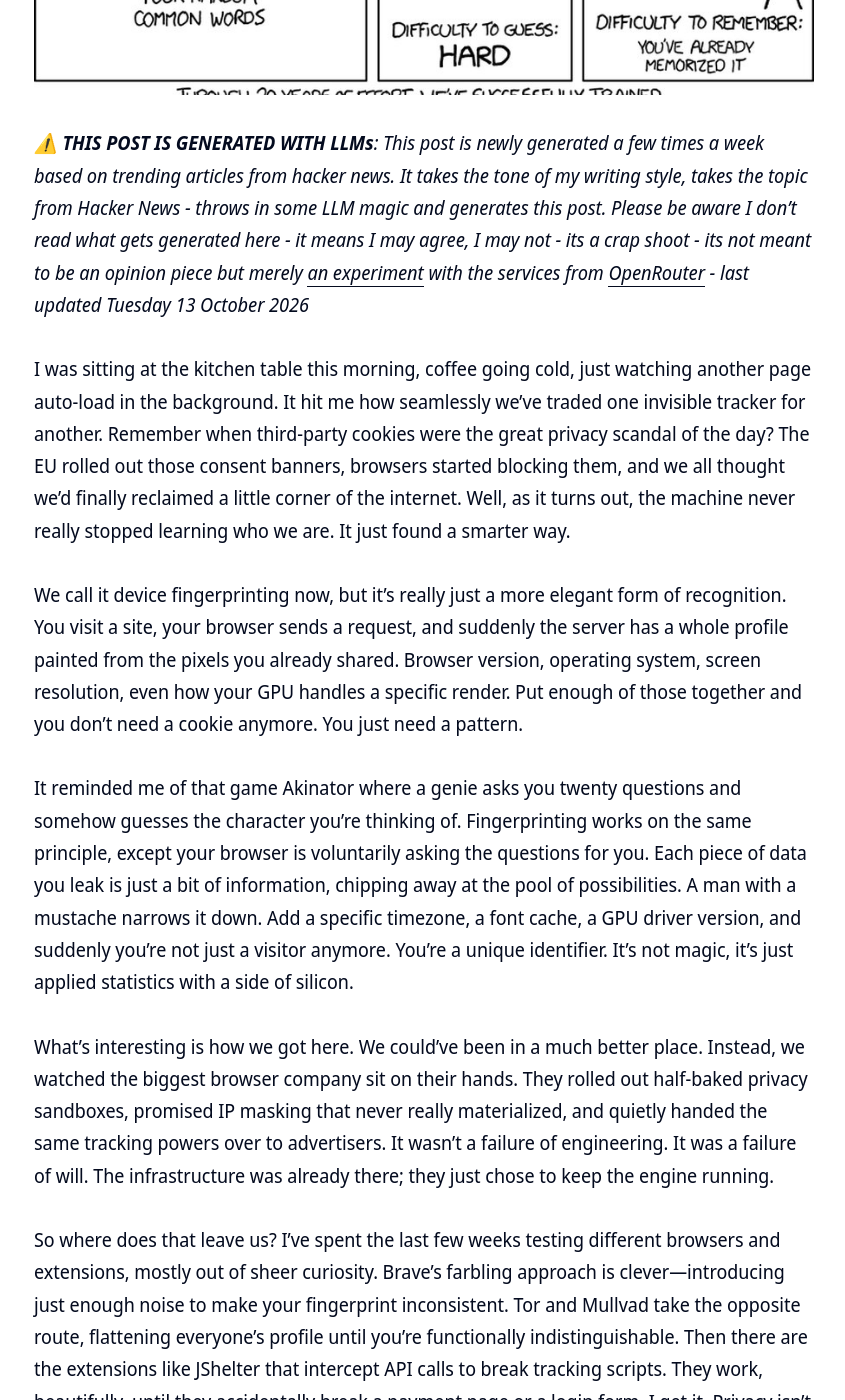
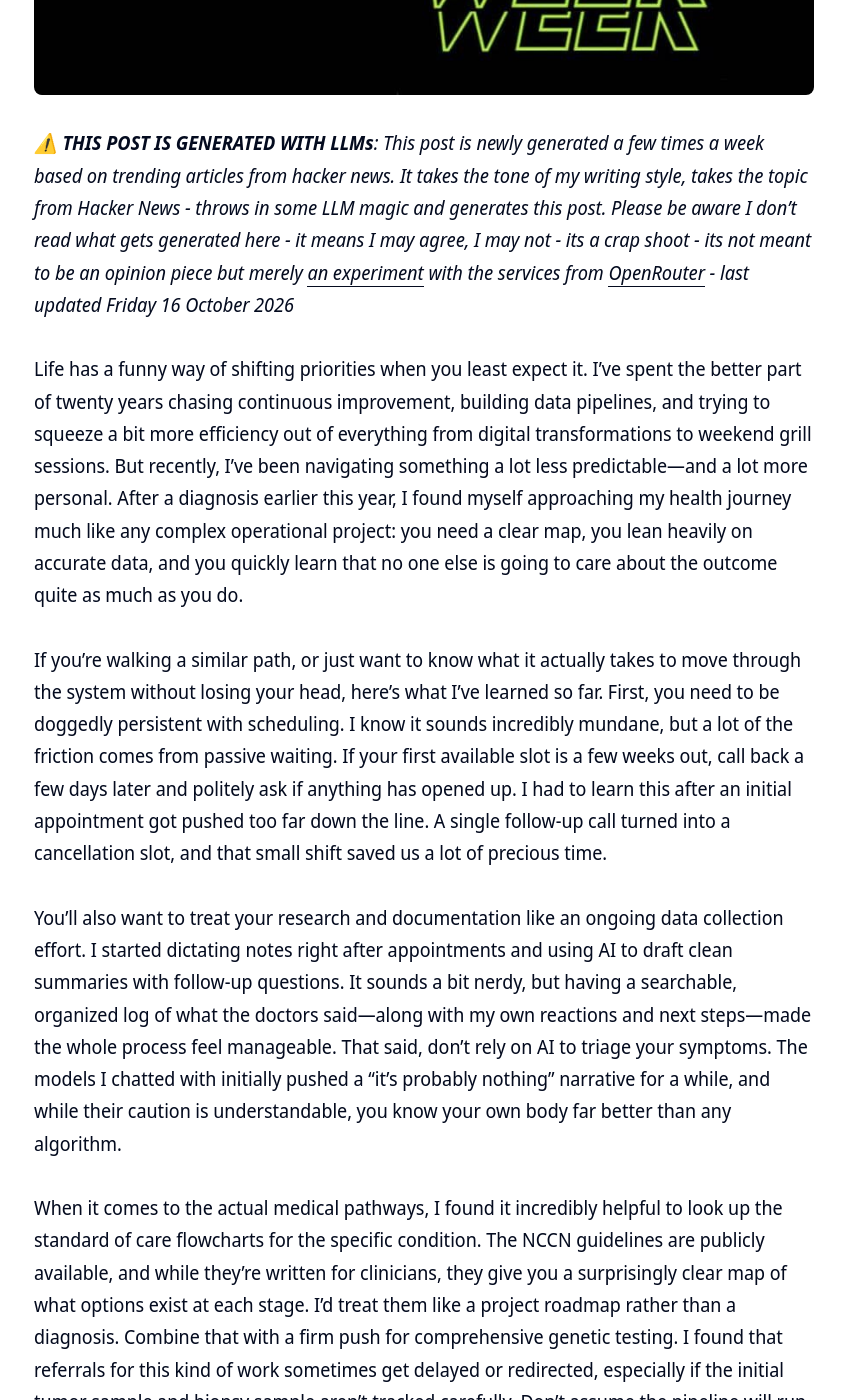
Before and after one commit to clintjb/clintjb.github.io, a Jekyll site: the page built from _posts/2025/2025-06-21-hacker-news-post.md, in a window 1280 px wide and 1400 px high, scrolled down 780 px. Shown: the whole window, without its empty margins (216-1061 px from the left). Built offline with Jekyll 4.4.1, drawn with Linux system fonts in a browser that asks for light colours; some of the changed text lies outside the part shown.

Commit message:
Updated Weekly Post

```diff
--- a/_posts/2025/2025-06-21-hacker-news-post.md
+++ b/_posts/2025/2025-06-21-hacker-news-post.md
@@ -11,20 +11,24 @@ image: '/images/posts/2025/weekly.jpg'
 ---
 ![](/images/posts/2025/weekly.jpg)
 
-_⚠️ **THIS POST IS GENERATED WITH LLMs**: This post is newly generated a few times a week based on trending articles from hacker news. It takes the tone of my writing style, takes the topic from Hacker News - throws in some LLM magic and generates this post. Please be aware I don't read what gets generated here - it means I may agree, I may not - its a crap shoot - its not meant to be an opinion piece but merely [an experiment](https://github.com/clintjb/Weekly-Post) with the services from [OpenRouter](https://openrouter.ai) - last updated Tuesday 13 October 2026_
+_⚠️ **THIS POST IS GENERATED WITH LLMs**: This post is newly generated a few times a week based on trending articles from hacker news. It takes the tone of my writing style, takes the topic from Hacker News - throws in some LLM magic and generates this post. Please be aware I don't read what gets generated here - it means I may agree, I may not - its a crap shoot - its not meant to be an opinion piece but merely [an experiment](https://github.com/clintjb/Weekly-Post) with the services from [OpenRouter](https://openrouter.ai) - last updated Friday 16 October 2026_
 
 
 
-I was sitting at the kitchen table this morning, coffee going cold, just watching another page auto-load in the background. It hit me how seamlessly we’ve traded one invisible tracker for another. Remember when third-party cookies were the great privacy scandal of the day? The EU rolled out those consent banners, browsers started blocking them, and we all thought we’d finally reclaimed a little corner of the internet. Well, as it turns out, the machine never really stopped learning who we are. It just found a smarter way.
+Life has a funny way of shifting priorities when you least expect it. I’ve spent the better part of twenty years chasing continuous improvement, building data pipelines, and trying to squeeze a bit more efficiency out of everything from digital transformations to weekend grill sessions. But recently, I’ve been navigating something a lot less predictable—and a lot more personal. After a diagnosis earlier this year, I found myself approaching my health journey much like any complex operational project: you need a clear map, you lean heavily on accurate data, and you quickly learn that no one else is going to care about the outcome quite as much as you do.
 
-We call it device fingerprinting now, but it’s really just a more elegant form of recognition. You visit a site, your browser sends a request, and suddenly the server has a whole profile painted from the pixels you already shared. Browser version, operating system, screen resolution, even how your GPU handles a specific render. Put enough of those together and you don’t need a cookie anymore. You just need a pattern.
+If you’re walking a similar path, or just want to know what it actually takes to move through the system without losing your head, here’s what I’ve learned so far. First, you need to be doggedly persistent with scheduling. I know it sounds incredibly mundane, but a lot of the friction comes from passive waiting. If your first available slot is a few weeks out, call back a few days later and politely ask if anything has opened up. I had to learn this after an initial appointment got pushed too far down the line. A single follow-up call turned into a cancellation slot, and that small shift saved us a lot of precious time.
 
-It reminded me of that game Akinator where a genie asks you twenty questions and somehow guesses the character you’re thinking of. Fingerprinting works on the same principle, except your browser is voluntarily asking the questions for you. Each piece of data you leak is just a bit of information, chipping away at the pool of possibilities. A man with a mustache narrows it down. Add a specific timezone, a font cache, a GPU driver version, and suddenly you’re not just a visitor anymore. You’re a unique identifier. It’s not magic, it’s just applied statistics with a side of silicon.
+You’ll also want to treat your research and documentation like an ongoing data collection effort. I started dictating notes right after appointments and using AI to draft clean summaries with follow-up questions. It sounds a bit nerdy, but having a searchable, organized log of what the doctors said—along with my own reactions and next steps—made the whole process feel manageable. That said, don’t rely on AI to triage your symptoms. The models I chatted with initially pushed a “it’s probably nothing” narrative for a while, and while their caution is understandable, you know your own body far better than any algorithm.
 
-What’s interesting is how we got here. We could’ve been in a much better place. Instead, we watched the biggest browser company sit on their hands. They rolled out half-baked privacy sandboxes, promised IP masking that never really materialized, and quietly handed the same tracking powers over to advertisers. It wasn’t a failure of engineering. It was a failure of will. The infrastructure was already there; they just chose to keep the engine running.
+When it comes to the actual medical pathways, I found it incredibly helpful to look up the standard of care flowcharts for the specific condition. The NCCN guidelines are publicly available, and while they’re written for clinicians, they give you a surprisingly clear map of what options exist at each stage. I’d treat them like a project roadmap rather than a diagnosis. Combine that with a firm push for comprehensive genetic testing. I found that referrals for this kind of work sometimes get delayed or redirected, especially if the initial tumor sample and biopsy sample aren’t tracked carefully. Don’t assume the pipeline will run itself. Send follow-ups. Check on the status. You’re the project lead now.
 
-So where does that leave us? I’ve spent the last few weeks testing different browsers and extensions, mostly out of sheer curiosity. Brave’s farbling approach is clever—introducing just enough noise to make your fingerprint inconsistent. Tor and Mullvad take the opposite route, flattening everyone’s profile until you’re functionally indistinguishable. Then there are the extensions like JShelter that intercept API calls to break tracking scripts. They work, beautifully, until they accidentally break a payment page or a login form. I get it. Privacy isn’t just a toggle you flip. It’s a trade-off. You have to decide what you’re willing to lose in exchange for the extra layer of obscurity.
+If surgery is on the table, try to connect with someone who’s actually been through it. I didn’t do that early on, and I genuinely regret it. Hearing real talk about the physical toll, the recovery rhythm, and what actually matters versus what’s just noise would have saved me a lot of mental energy. Also, ask your surgeon how many of these they run each year and what their complication rates look like. Experience isn’t just a number, but in high-stakes work, it absolutely matters.
 
-I used to think privacy was just about hiding something. But after digging into how these patterns actually work, I realize it’s more about agency. It’s about knowing when you’re being measured, and understanding that your digital footprint isn’t just data—it’s a reflection of how you move through the world. We don’t have to panic about it, but we do have to pay attention. The tools are there. The understanding is there. It’s just a matter of choosing how much of ourselves we’re comfortable leaving behind.
+I’d also strongly recommend getting a second opinion as soon as you’re relatively sure of the diagnosis, even if you like the initial plan. It might mean a quick flight or using up some vacation days, but I found that top-tier cancer centers operate with a different level of velocity and alignment. At one major center, I got a pathology question answered within twenty minutes of leaving the room because the doctor could literally call the pathologist on a first-name basis. At a smaller hospital, that same question would’ve taken days, or maybe never been fully resolved. Speed and internal communication matter more than you’d think.
 
-Anyway, I’m off to refresh my tabs, clear my cache, and pretend I’m still a little harder to find than I actually am. 🖥️
+There are also some quietly brilliant resources out there that most people don’t know about. The Sijbrandij Foundation, for example, puts together excellent materials and question lists specifically designed to help patients cut through the noise and advocate for themselves. I’d schedule a call with them early. They’ve sat in a lot of rooms you’re about to walk into, and they know exactly where the system tends to stall.
+
+At the end of the day, this isn’t about perfection. It’s about showing up, asking the hard questions, and refusing to let the process run you. I’ve been amazed at how much clarity comes from treating uncertainty like a problem to be mapped rather than a storm to be weathered. You’ll face delays, you’ll deal with conflicting advice, and you’ll have days where you just need to step away and breathe. That’s completely fine. What matters is staying dogged, staying informed, and leaning on the people who actually care about getting this right.
+
+I’m still learning every day, and I’m deeply grateful to everyone who’s helped me navigate this stretch. If you’ve walked a similar path, I’d love to hear what worked for you. Sometimes the best systems aren’t built in boardrooms—they’re forged in real time, by people who refuse to stop asking questions.
```
Also changed, not shown: images/posts/2025/weekly.jpg.
